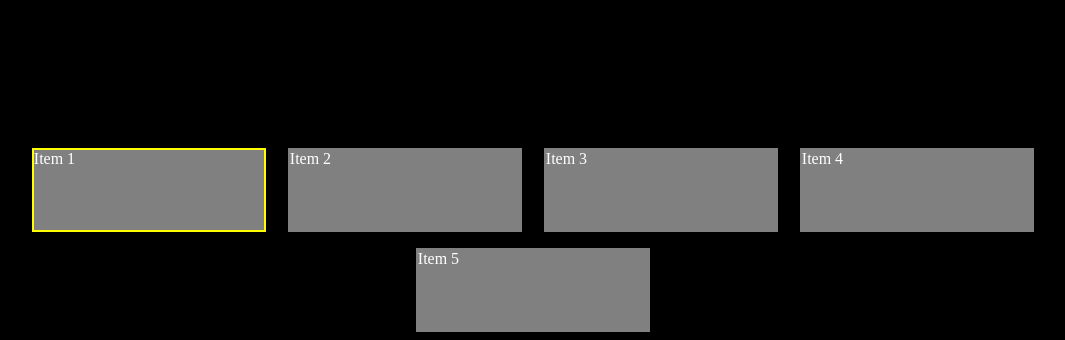
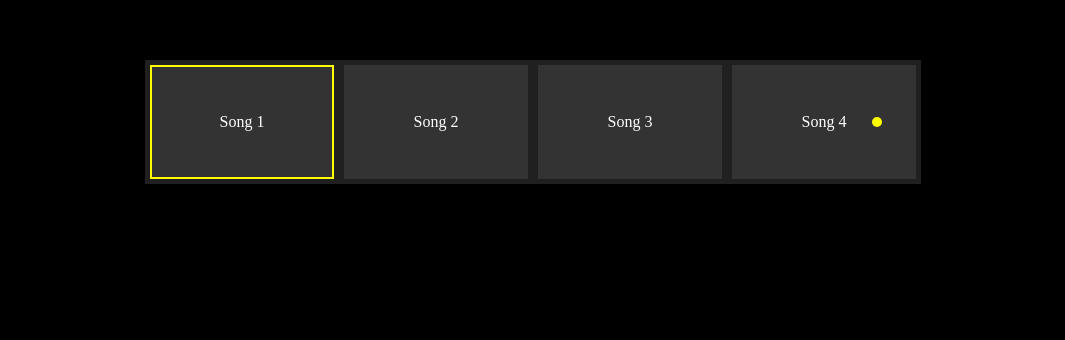
Before and after one commit to sevcet/romtubetv, a plain HTML site: page AnjurSerbezovski.html in a window 1280 px wide. Shown: the part 580-920 px from the top of the page, without its empty margins (107-1172 px from the left). After the commit the page ends 800 px from the top, so only its background shows below. Drawn offline with Linux system fonts and the light colour scheme.

Commit message:
Update AnjurSerbezovski.html

```diff
--- a/AnjurSerbezovski.html
+++ b/AnjurSerbezovski.html
@@ -8,66 +8,75 @@
       height: 100%;
       margin: 0;
       padding: 0;
+      display: flex;
+      flex-direction: column;
+      align-items: center;
+      background-color: black;
       overflow: hidden;
-      background-color: black;
-      color: white;
     }
 
     #player {
-      position: absolute;
-      top: 0;
-      left: 0;
       width: 100%;
-      height: 90vh; /* Podesite visinu plejera */
+      height: 80%;
     }
 
-    #navigation-dot {
-      position: absolute;
-      width: 20px;
-      height: 20px;
-      background-color: red;
-      border-radius: 50%;
-      transition: transform 0.2s ease;
-      pointer-events: none;
+    .playlist-container {
+      width: 100%;
+      display: flex;
+      flex-wrap: wrap;
+      justify-content: center;
+      overflow-x: hidden;
+      background-color: #202020;
     }
 
     .playlist-item {
-      position: absolute;
-      left: 10vw;
-      top: 90vh; /* Pozicioniranje ispod plejera */
-      width: 80vw;
+      margin: 5px;
+      padding: 10px;
+      width: 160px;
+      height: 90px;
+      background-color: #333;
+      color: white;
       display: flex;
-      justify-content: space-around;
       align-items: center;
-      flex-wrap: wrap;
+      justify-content: center;
+      text-align: center;
+      border: 2px solid transparent;
+      transition: border-color 0.3s;
     }
 
-    .playlist-item div {
-      width: 18vw; /* Širina svakog elementa u odnosu na širinu ekrana */
-      height: 10vh; /* Visina svakog elementa u odnosu na visinu ekrana */
-      margin: 1vh 0;
-      background-color: grey;
-      border: 2px solid transparent;
+    .playlist-item.focused {
+      border-color: yellow;
     }
 
-    .playlist-item div.focused {
-      border-color: yellow;
+    .pointer {
+      position: absolute;
+      width: 10px;
+      height: 10px;
+      background-color: yellow;
+      border-radius: 50%;
+      pointer-events: none;
+      transition: transform 0.2s;
     }
   </style>
 </head>
 <body>
   <div id="player"></div>
-  <div id="navigation-dot"></div>
-  <div class="playlist-item">
-    <div id="item-1">Item 1</div>
-    <div id="item-2">Item 2</div>
-    <div id="item-3">Item 3</div>
-    <div id="item-4">Item 4</div>
-    <div id="item-5">Item 5</div>
+
+  <div class="playlist-container">
+    <div id="item-1" class="playlist-item">Song 1</div>
+    <div id="item-2" class="playlist-item">Song 2</div>
+    <div id="item-3" class="playlist-item">Song 3</div>
+    <div id="item-4" class="playlist-item">Song 4</div>
+    <!-- Dodajte još stavki po potrebi -->
   </div>
+
+  <div class="pointer" id="pointer"></div>
 
   <script>
     var player;
+    var currentIndex = 0;
+    var items = document.querySelectorAll('.playlist-item');
+    var pointer = document.getElementById('pointer');
 
     function onYouTubeIframeAPIReady() {
       player = new YT.Player('player', {
@@ -77,8 +86,8 @@
           listType: 'playlist',
           list: 'PL94TXyduwHN0VVktcO4mCigAyf3UC7Ix3', // Zamenite sa ID-em vaše YouTube plejliste
           fs: 1,
-          modestbranding: 1,
-          iv_load_policy: 3
+          modestbranding: 1, // Smanjuje brendiranje
+          iv_load_policy: 3  // Onemogućava prikazivanje interaktivnih kartica
         },
         events: {
           'onReady': onPlayerReady
@@ -90,52 +99,44 @@
       event.target.playVideo();
     }
 
-    // Navigacija
-    var currentIndex = 0;
-    var items = document.querySelectorAll('.playlist-item div');
-    var navDot = document.getElementById('navigation-dot');
-
     function updateFocus() {
       items.forEach((item, index) => {
         if (index === currentIndex) {
           item.classList.add('focused');
-          // Pomeranje navigacione tačke
-          const rect = item.getBoundingClientRect();
-          navDot.style.transform = `translate(${rect.left + window.scrollX + rect.width / 2 - navDot.offsetWidth / 2}px, ${rect.top + window.scrollY + rect.height / 2 - navDot.offsetHeight / 2}px)`;
+          // Ažuriraj položaj pokazivača (pointer)
+          var rect = item.getBoundingClientRect();
+          pointer.style.transform = `translate(${rect.left + rect.width / 2 - pointer.offsetWidth / 2}px, ${rect.top + rect.height / 2 - pointer.offsetHeight / 2}px)`;
         } else {
           item.classList.remove('focused');
         }
       });
     }
 
-    document.addEventListener('keydown', (event) => {
+    function navigate(event) {
+      var maxIndex = items.length - 1;
       switch (event.key) {
         case 'ArrowLeft':
-          currentIndex = (currentIndex - 1 + items.length) % items.length;
+          currentIndex = currentIndex > 0 ? currentIndex - 1 : maxIndex;
           break;
         case 'ArrowRight':
-          currentIndex = (currentIndex + 1) % items.length;
+          currentIndex = currentIndex < maxIndex ? currentIndex + 1 : 0;
           break;
         case 'ArrowUp':
-          if (currentIndex > 0) {
-            currentIndex--;
-          }
+          currentIndex = currentIndex - 4 >= 0 ? currentIndex - 4 : currentIndex;
           break;
         case 'ArrowDown':
-          if (currentIndex < items.length - 1) {
-            currentIndex++;
-          }
+          currentIndex = currentIndex + 4 <= maxIndex ? currentIndex + 4 : currentIndex;
           break;
         case 'Enter':
-          // Pokrenite odgovarajući video ili akciju
-          console.log('Pokrenite video za:', items[currentIndex].innerText);
-          break;
-        default:
+          items[currentIndex].click();
           break;
       }
       updateFocus();
-    });
+    }
 
+    document.addEventListener('keydown', navigate);
+
+    // Inicijalno postavljanje fokusa
     updateFocus();
   </script>
 </body>
```
